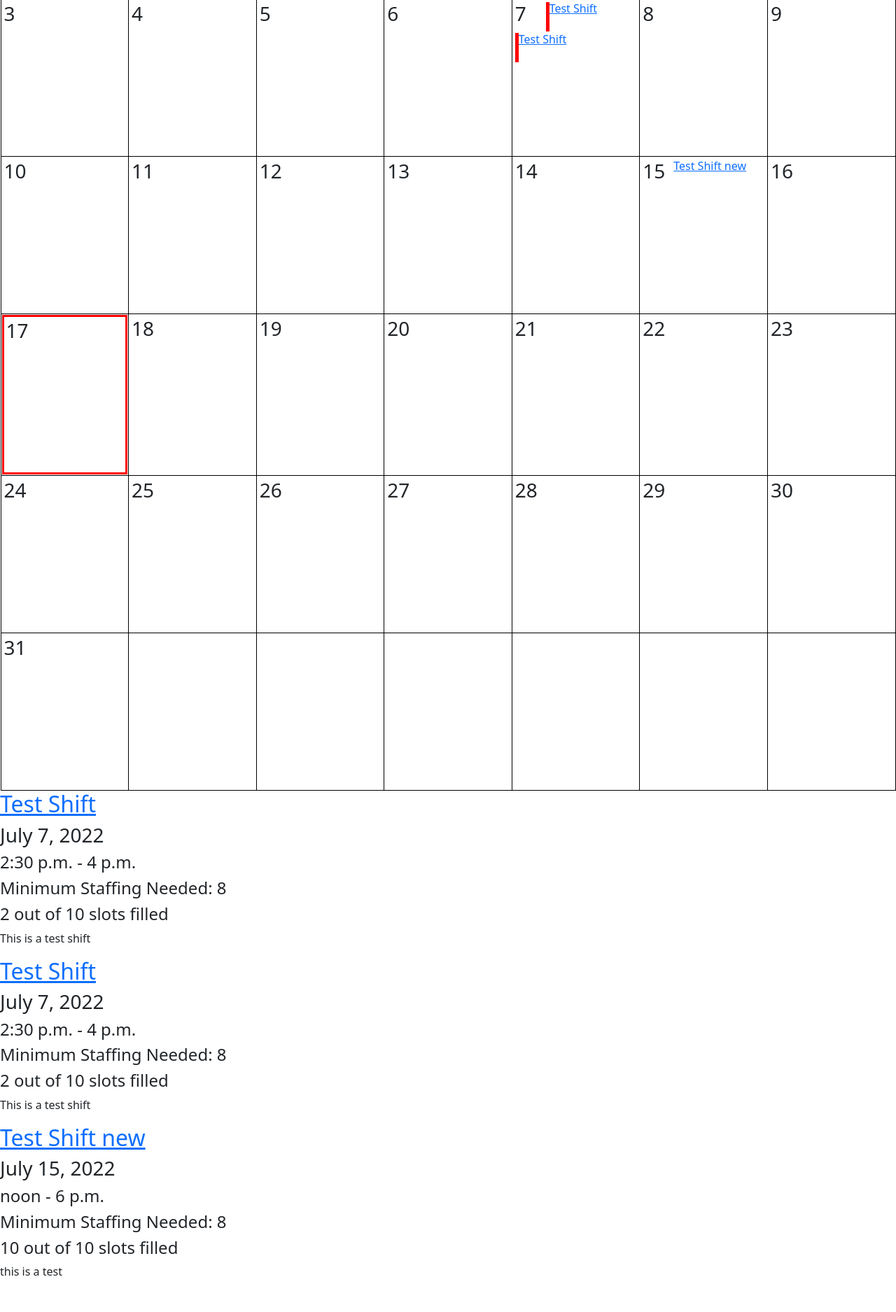
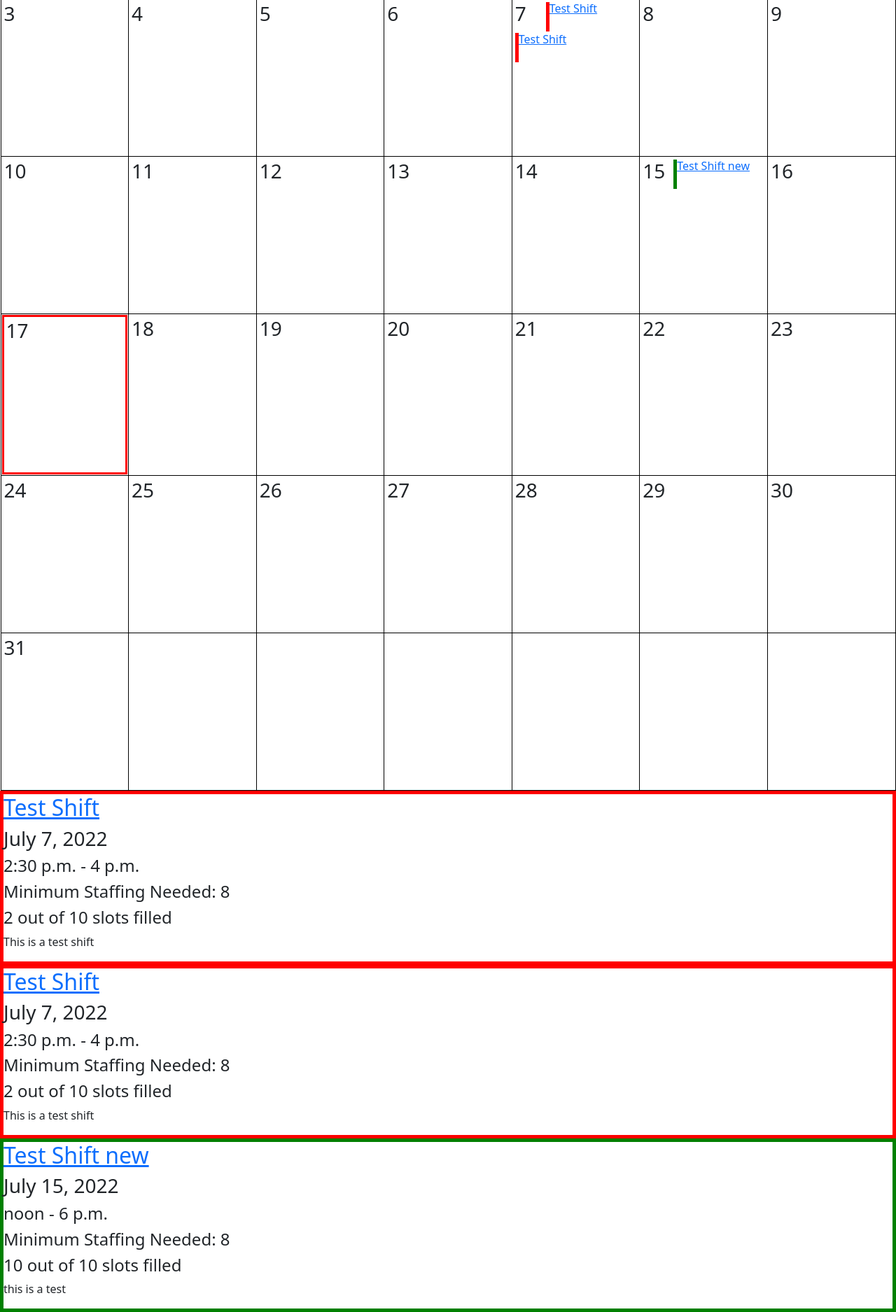
Before and after one commit to matthew-talamantes/ERL-portal, a Django app: page /shifts/calendar/2022/7/ in a window 1280 px wide. Shown: the part 464-2339 px from the top of the page at 70% size. Before the commit the page ends 2287 px from the top, so only its background shows below. Run offline with Django 4.2, Linux system fonts and the light colour scheme; data comes from the database, SQL or seed files in the repository; both versions use the stored data as it was after the commit; style sheets or scripts are compiled from the project's sources.

Commit message:
Add styleing for calendar list to color code

```diff
--- /dev/null
+++ b/erlportal/pages/static/pages/scss/styles.scss
@@ -0,0 +1,15 @@
+.staffing {
+    border: solid 5px;
+}
+
+.under-staffed {
+    border-color: red;
+}
+
+.min-staffed {
+    border-color: yellow;
+}
+
+.full-staffed {
+    border-color: green;
+}
--- /dev/null
+++ b/erlportal/pages/static/pages/styles.css
@@ -0,0 +1,16 @@
+.staffing {
+  border: solid 5px;
+}
+
+.under-staffed {
+  border-color: red;
+}
+
+.min-staffed {
+  border-color: yellow;
+}
+
+.full-staffed {
+  border-color: green;
+}
+/*# sourceMappingURL=styles.css.map */
--- a/erlportal/pages/templates/pages/base.html
+++ b/erlportal/pages/templates/pages/base.html
@@ -13,6 +13,7 @@
     {% endif %}
     <link href="https://cdn.jsdelivr.net/npm/bootstrap@5.1.3/dist/css/bootstrap.min.css" rel="stylesheet"
         integrity="sha384-1BmE4kWBq78iYhFldvKuhfTAU6auU8tT94WrHftjDbrCEXSU1oBoqyl2QvZ6jIW3" crossorigin="anonymous">
+    <link href="{% static 'pages/styles.css' %}" type="text/css" rel="stylesheet" />
     {% block headinfo %}{% endblock headinfo %}
 </head>
 
--- a/erlportal/shifts/static/shifts/calendar.js
+++ b/erlportal/shifts/static/shifts/calendar.js
@@ -1,7 +1,7 @@
 const getEventStyle = (event) => {
     const underStaffed = 'red';
     const minStaffed = 'yellow';
-    const fullStaffed = 'greed';
+    const fullStaffed = 'green';
     if (event.staffNum < event.minSlots) {
         return ` style="border-left: ${underStaffed} solid 5px;"`;
     } else if (event.staffNum < event.slots) {
--- a/erlportal/shifts/templates/shifts/calendar.html
+++ b/erlportal/shifts/templates/shifts/calendar.html
@@ -23,16 +23,16 @@
             <tbody id="calendar-body"></tbody>
         </table>
 
-        <section>
+        <section id="shifts-list">
             {% for event in events %}
             {% with uid=event.uid %}
-            <article id="{{ event.uid }}" {% if staffing|key_lookup:uid < event.minSlots %}
-             class="under-staffed"
+            <article id="{{ event.uid }}" class="staffing {% if staffing|key_lookup:uid < event.minSlots %}
+             under-staffed
              {% elif staffing|key_lookup:uid < event.slots %}
-             class="min-staffed"
+             min-staffed
              {% elif staffing|key_lookup:uid >= event.slots %}
-             class="full-staffed"
-            {% endif %}>
+             full-staffed
+            {% endif %}">
                 <a href="{% url 'shift-instance-detail' base_slug=event.baseShift.slug uid=event.uid %}">
                     <h2>{{ event.name }}</h2>
                 </a>
```
Also changed, not shown: erlportal/db.sqlite3, 1 other file.
